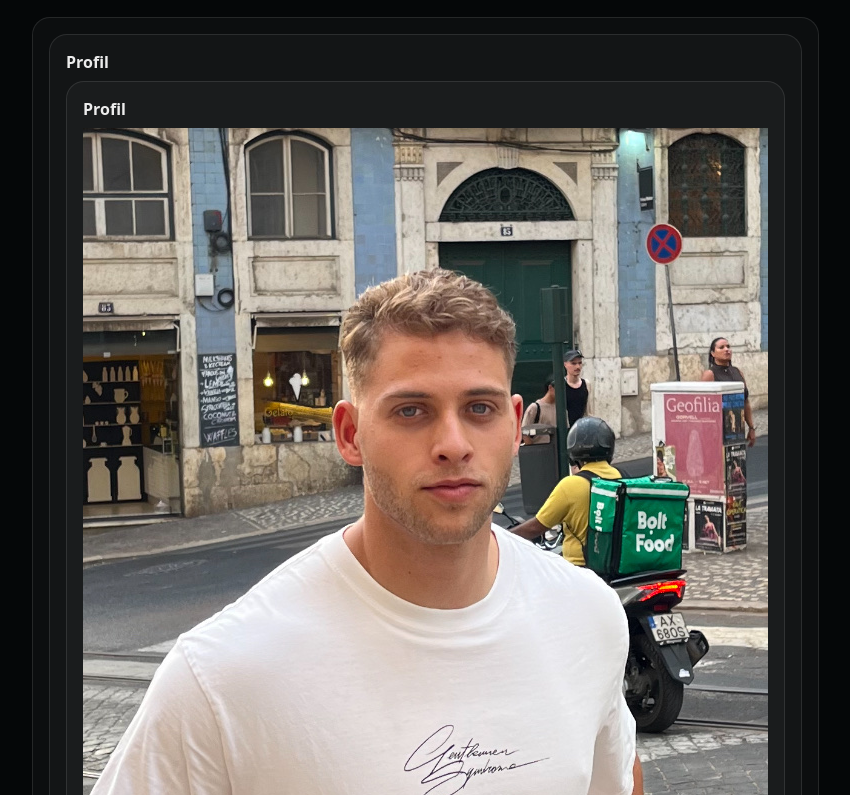
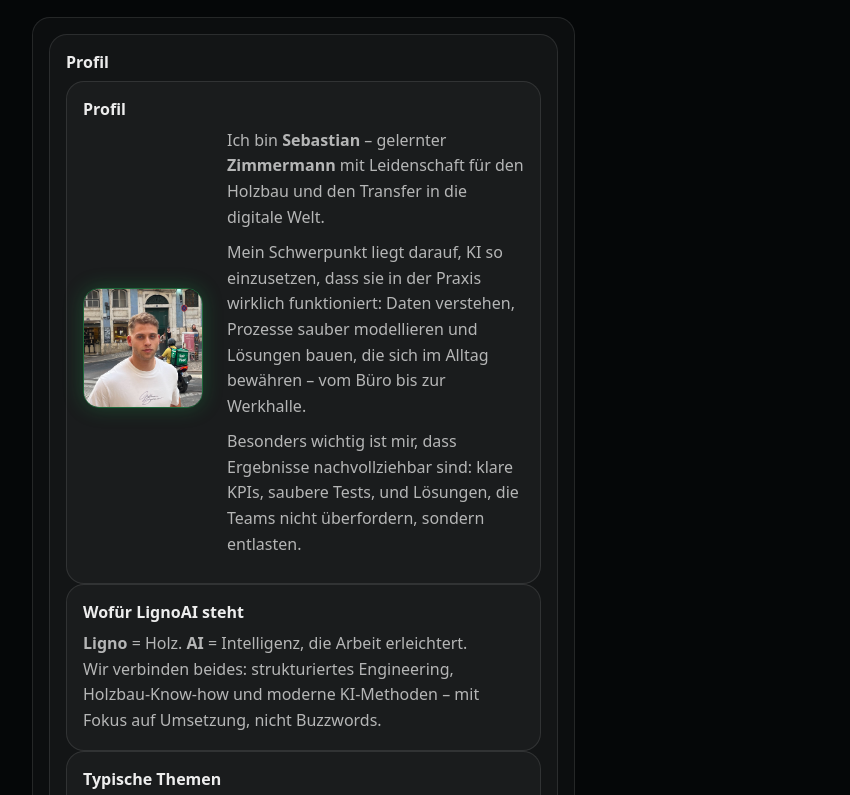
Before and after one commit to sebastiankoukoui/LignoAI, a plain HTML site: page about.html in a window 1280 px wide. Shown: the part 660-1455 px from the top of the page, without its empty margins (58-908 px from the left). Drawn offline with Linux system fonts and the light colour scheme.

Commit message:
Update style.css

```diff
--- a/style.css
+++ b/style.css
@@ -212,3 +212,35 @@ h2{margin:0 0 10px; font-size:1.5rem}
   .links{gap:6px}
   .links a{padding:8px 10px}
 }
+/* Founder profile layout fix */
+.founder-profile {
+  display: flex;
+  align-items: center;
+  gap: 24px;
+}
+
+.founder-img {
+  width: 120px;
+  height: 120px;
+  object-fit: cover;
+  border-radius: 16px;
+  border: 1px solid rgba(34,197,94,0.45);
+  box-shadow: 0 0 20px rgba(34,197,94,0.25);
+  flex-shrink: 0;
+}
+
+.founder-text {
+  max-width: 520px;
+}
+
+.founder-text p {
+  margin: 0 0 10px;
+}
+
+/* Mobile: sauber untereinander */
+@media (max-width: 768px) {
+  .founder-profile {
+    flex-direction: column;
+    align-items: flex-start;
+  }
+}
```
